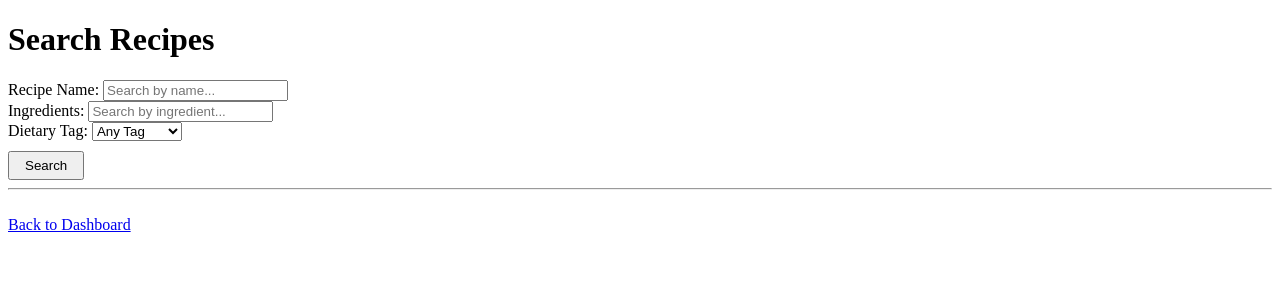
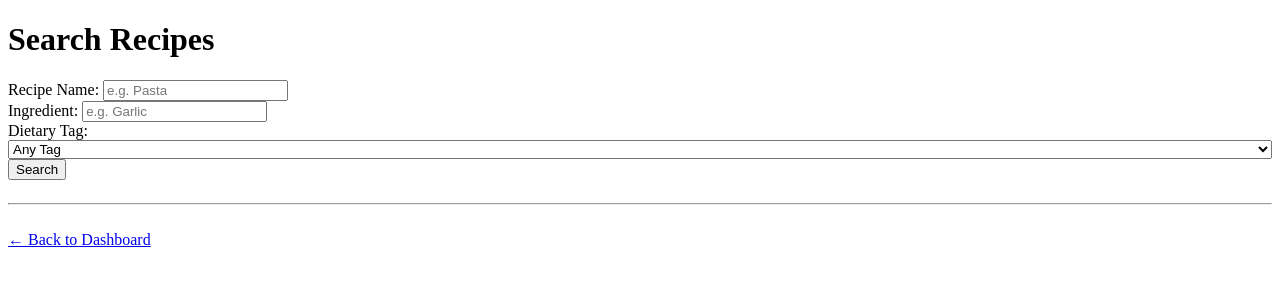
Before and after one commit to Javan27/CSC330-RecipeHub, a Flask app: page /search in a window 1280 px wide. Shown: the top 300 px of the page. Run offline with Flask 3, Linux system fonts and the light colour scheme.

Commit message:
Update search_results.html

```diff
--- a/templates/search_results.html
+++ b/templates/search_results.html
@@ -1,75 +1,91 @@
 <!DOCTYPE html>
-<html>
+<html lang="en">
 <head>
+    <meta charset="UTF-8">
     <title>Search Results</title>
-    <style>
-        .result-item { margin-bottom: 20px; padding: 15px; border-bottom: 1px solid #eee; }
-        .match-context { color: #27ae60; font-weight: bold; font-size: 0.9em; margin-top: 5px; }
-        .recipe-meta { color: #666; font-size: 0.9em; }
-    </style>
+    <link rel="stylesheet" href="{{ url_for('static', filename='style.css') }}">
 </head>
-<body>
-    <h1>Search Recipes</h1>
 
-    <form action="/search" method="GET">
-        <div>
-            <label>Recipe Name:</label>
-            <input type="text" name="q_name" value="{{ q_name or '' }}" placeholder="Search by name...">
+<body class="page-body">
+
+    <div class="container search-container">
+
+        <h1 class="page-title">Search Recipes</h1>
+
+        <div class="card form-card">
+            <form action="/search" method="GET" class="search-form">
+                <div class="form-group" style="flex: 1; min-width: 200px;">
+                    <label class="form-label">Recipe Name:</label>
+                    <input class="form-input" type="text" name="q_name" value="{{ q_name or '' }}" placeholder="e.g. Pasta">
                 </div>
 
-        <div>
-            <label>Ingredients:</label>
-            <input type="text" name="q_ing" value="{{ q_ing or '' }}" placeholder="Search by ingredient...">
+                <div class="form-group" style="flex: 1; min-width: 200px;">
+                    <label class="form-label">Ingredient:</label>
+                    <input class="form-input" type="text" name="q_ing" value="{{ q_ing or '' }}" placeholder="e.g. Garlic">
                 </div>
 
-        <div>
-            <label>Dietary Tag:</label>
-            <select name="q_tag">
+                <div class="form-group" style="flex: 1; min-width: 150px;">
+                    <label class="form-label">Dietary Tag:</label>
+                    <select class="form-select" name="q_tag" style="width: 100%;">
                         <option value="">Any Tag</option>
-                <option value="keto" {% if q_tag == 'keto' %}selected{% endif %}>Keto</option>
-                <option value="sugar-free" {% if q_tag == 'sugar-free' %}selected{% endif %}>Sugar-Free</option>
-                <option value="vegan" {% if q_tag == 'vegan' %}selected{% endif %}>Vegan</option>
-                <option value="protein" {% if q_tag == 'protein' %}selected{% endif %}>Protein</option>
-                <option value="nut-free" {% if q_tag == 'nut-free' %}selected{% endif %}>Nut-Free</option>
+                        {% for tag in ['keto', 'sugar-free', 'protein', 'nut-free', 'vegan'] %}
+                            <option value="{{ tag }}" {% if q_tag == tag %}selected{% endif %}>{{ tag|capitalize }}</option>
+                        {% endfor %}
                     </select>
                 </div>
 
-        <button type="submit" style="margin-top: 10px; padding: 5px 15px;">Search</button>
+                <button class="btn btn-primary" type="submit" style="align-self: flex-end; margin-bottom: 15px;">
+                    Search
+                </button>
             </form>
+        </div>
 
-    <hr>
+        <hr class="divider">
 
         {% if q_name or q_ing or q_tag %}
-        <h2>Results:</h2>
+            <h2 class="section-title">Results:</h2>
+
             {% if results %}
-            <div id="results-list">
+                <ul class="search-results-list" style="list-style: none; padding: 0;">
                     {% for item in results %}
-                    <div class="result-item">
-                        <a href="/recipe/{{ item.recipe.id }}" style="text-decoration: none;">
-                            <strong style="font-size: 1.2em; color: #2c3e50;">{{ item.recipe.name }}</strong>
+                        <li class="search-result-item card" style="margin-bottom: 15px;">
+                            <div style="display: flex; justify-content: space-between; align-items: start;">
+                                <div>
+                                    <h3 style="margin: 0;">
+                                        <a class="recipe-link" href="/recipe/{{ item.recipe.id }}">
+                                            {{ item.recipe.name }}
                                         </a>
-                        <div class="recipe-meta">
-                            By: {{ item.recipe.owner.username }} | Calories: {{ item.recipe.calories }}
+                                    </h3>
+                                    <p class="result-meta" style="margin: 5px 0;">
+                                        By: <span class="author-name">{{ item.recipe.owner.username }}</span> |
+                                        Calories: {{ item.recipe.calories or 0 }}
+                                    </p>
+
+                                    {% if item.context %}
+                                        <p class="result-context" style="margin: 5px 0; font-weight: bold; color: var(--orange);">
+                                            {{ item.context }}
+                                        </p>
+                                    {% endif %}
                                 </div>
 
-                        {% if item.context %}
-                            <div class="match-context">{{ item.context }}</div>
-                        {% endif %}
-
                                 {% if item.recipe.tags %}
-                            <span style="background: #e1f5fe; padding: 2px 8px; border-radius: 10px; font-size: 0.8em;">
-                                {{ item.recipe.tags }}
-                            </span>
+                                    <span class="badge-admin" style="background: var(--dark);">{{ item.recipe.tags }}</span>
                                 {% endif %}
                             </div>
+                        </li>
                     {% endfor %}
-            </div>
+                </ul>
             {% else %}
-            <p>No recipes found matching your criteria.</p>
+                <p class="empty-state">No recipes found matching your criteria.</p>
             {% endif %}
         {% endif %}
 
         <br>
-    <a href="{{ url_for('index') }}">Back to Dashboard</a>
+        <a class="nav-link back-link" href="{{ url_for('index') }}">
+            ← Back to Dashboard
+        </a>
+
+    </div>
+
 </body>
 </html>
```
Lines whose indentation alone changed are shown as unchanged.
